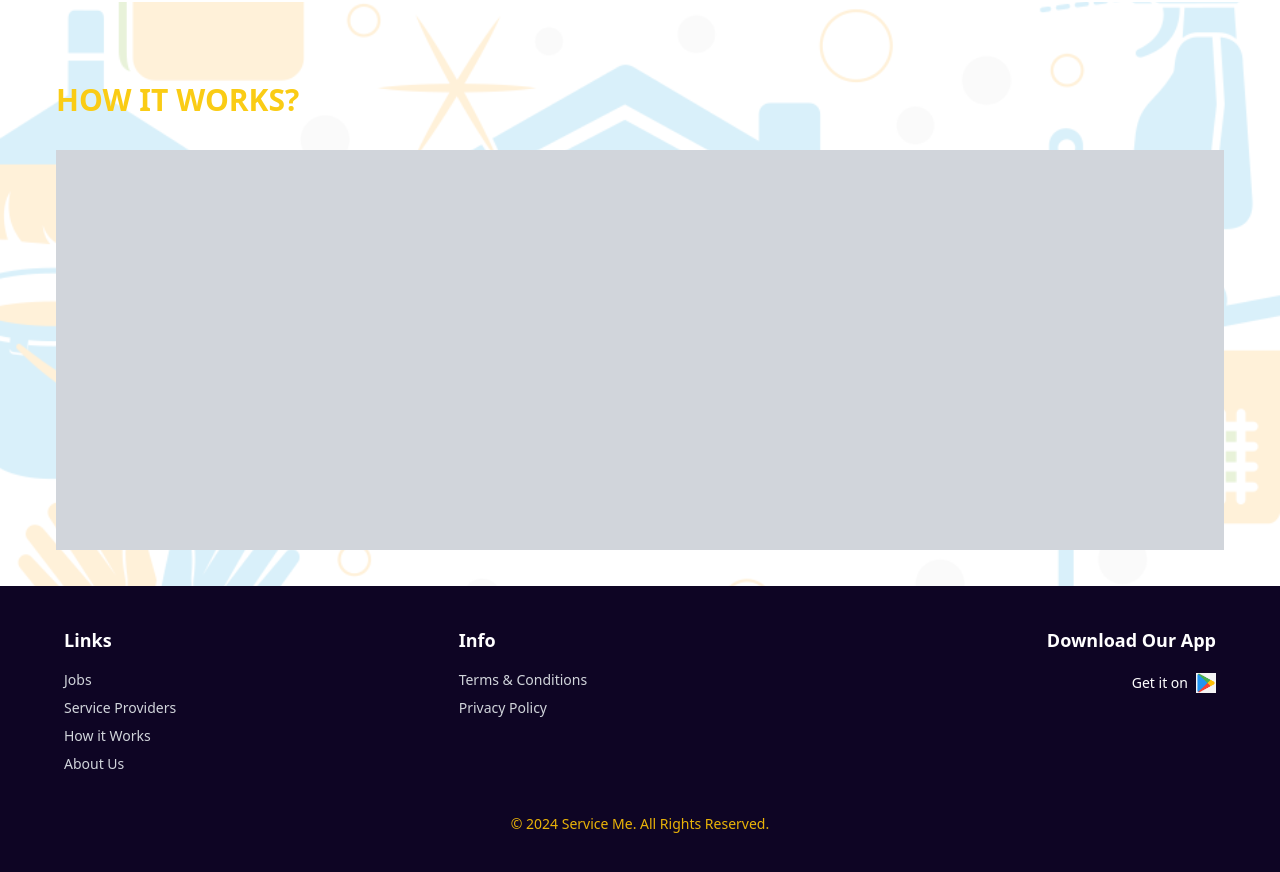
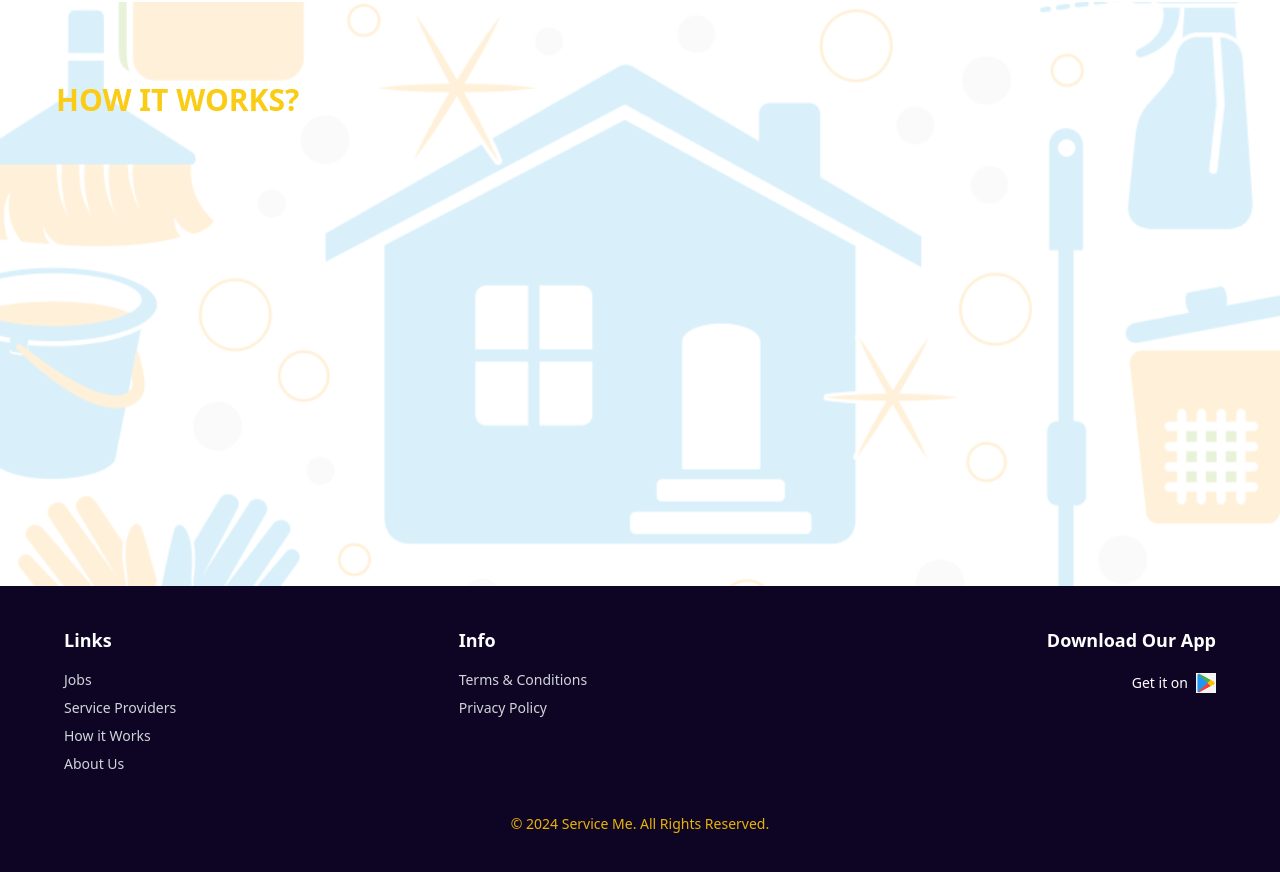
Before and after one commit to VirtusaMax/service-me-front-end, a React (Vite) app: page / in a window 1280 px wide. Shown: the part 1696-2568 px from the top of the page. Built offline with nearby package versions, Linux system fonts and the light colour scheme.

Commit message:
update worksection

```diff
--- a/src/components/custom-components/HowItWorks.jsx
+++ b/src/components/custom-components/HowItWorks.jsx
@@ -16,16 +16,16 @@ const HowItWorks = () => {
         <h2 className="text-yellow-400 text-3xl font-extrabold mb-8 text-left">
           HOW IT WORKS?
         </h2>
-        <div className="bg-gray-300 flex justify-center items-center py-15 px-6 md:py-32 md:h-[400px] w-full">
 
-          <div className="w-[640px] h-[360px] md:w-full md:h-full">
+
+          <div className="w-[640px] h-[360px] md:w-50 md:h-100 ml-20">
           <ReactPlayer
-            url="https://youtu.be/RGOj5yH7evk?si=bav0TqQwvDvzzgrE"
+            url="https://youtu.be/0x5mf8BUJZY?si=xNZbFJSKlt9bKY4A"
             width="100%"
             height="100%"
             controls
           />
-        </div>
+
         </div>
       </div>
     </div>
```
